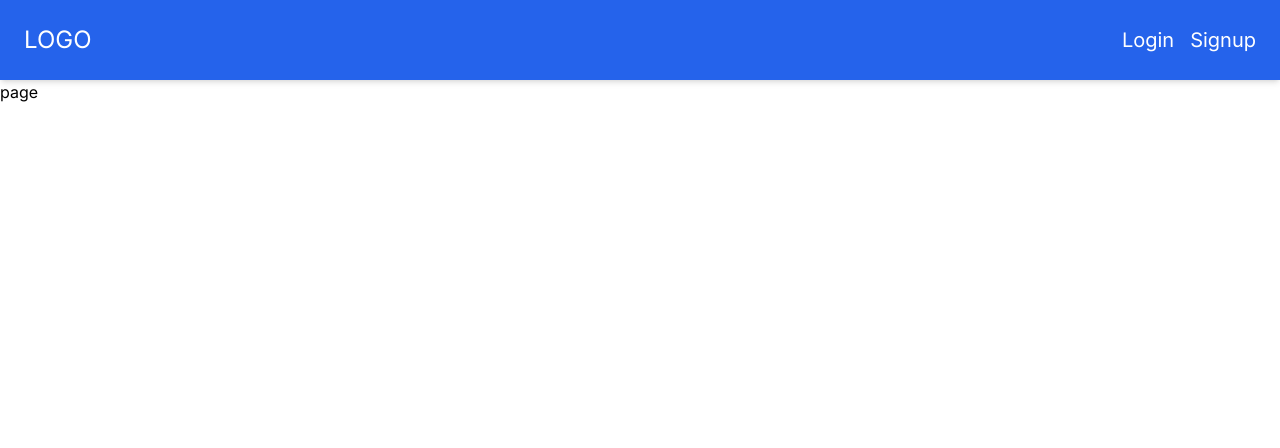
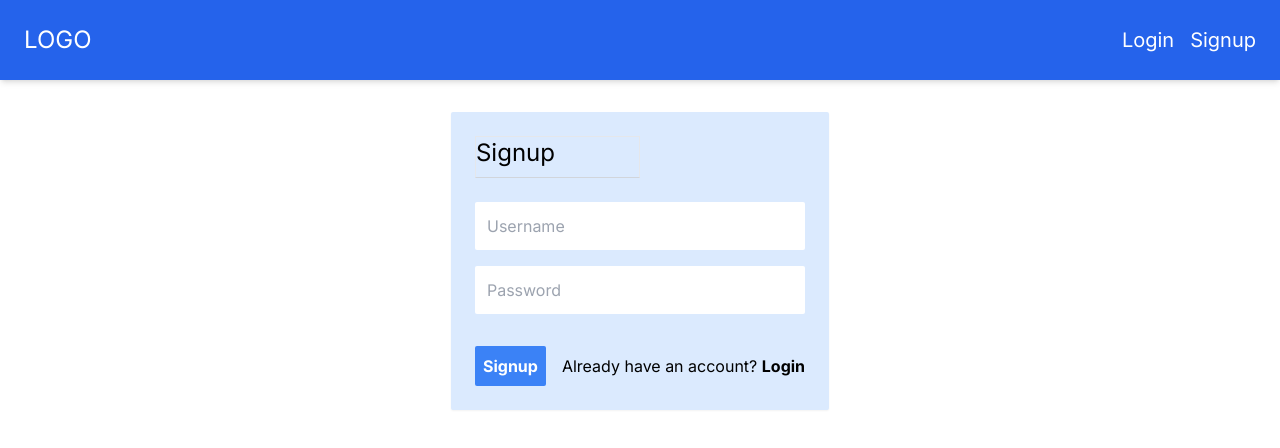
Before and after one commit to hichamelamrani/fullstack_website, a Next.js app: page /login in a window 1280 px wide. Shown: the top 448 px of the page. Built offline with nearby package versions, Linux system fonts and the light colour scheme.

Commit message:
add some code in page login

```diff
--- a/src/app/login/page.tsx
+++ b/src/app/login/page.tsx
@@ -1,7 +1,40 @@
+import Link from "next/link";
 import React from "react";
 
 function page() {
-  return <div>page</div>;
+  return (
+    <div className="m-8 flex items-center justify-center">
+      <div className="w-fite p-6 rounded-sm shadow-sm bg-blue-100">
+        <h1 className="w-6/12 pb-2 text-2xl border border-b-gray-300">
+          Signup
+        </h1>
+        <form className="mt-6 flex flex-col gap-4">
+          <input
+            className="p-3 rounded-sm"
+            type="text"
+            placeholder="Username"
+          />
+
+          <input
+            className="p-3 rounded-sm"
+            type="password"
+            placeholder="Password"
+          />
+          <div className="mt-4 flex items-center justify-between gap-4">
+            <button
+              className="font-bold bg-blue-500 text-white p-2 rounded-sm"
+              type="submit"
+            >
+              Signup
+            </button>
+            <Link href="/login">
+              Already have an account? <span className="font-bold">Login</span>
+            </Link>
+          </div>
+        </form>
+      </div>
+    </div>
+  );
 }
 
 export default page;
```
